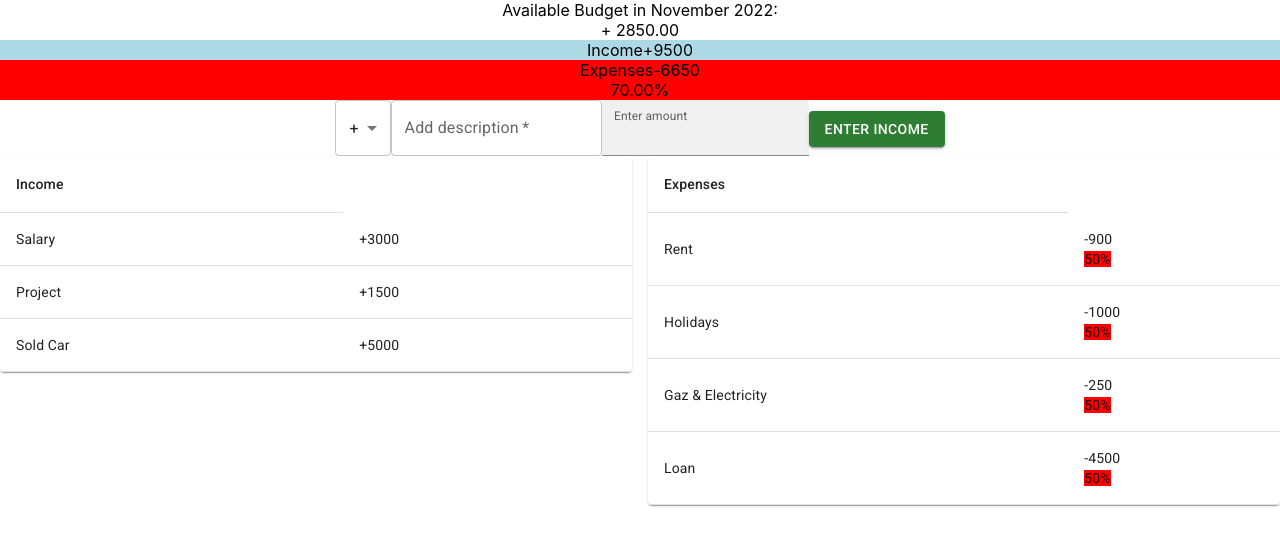
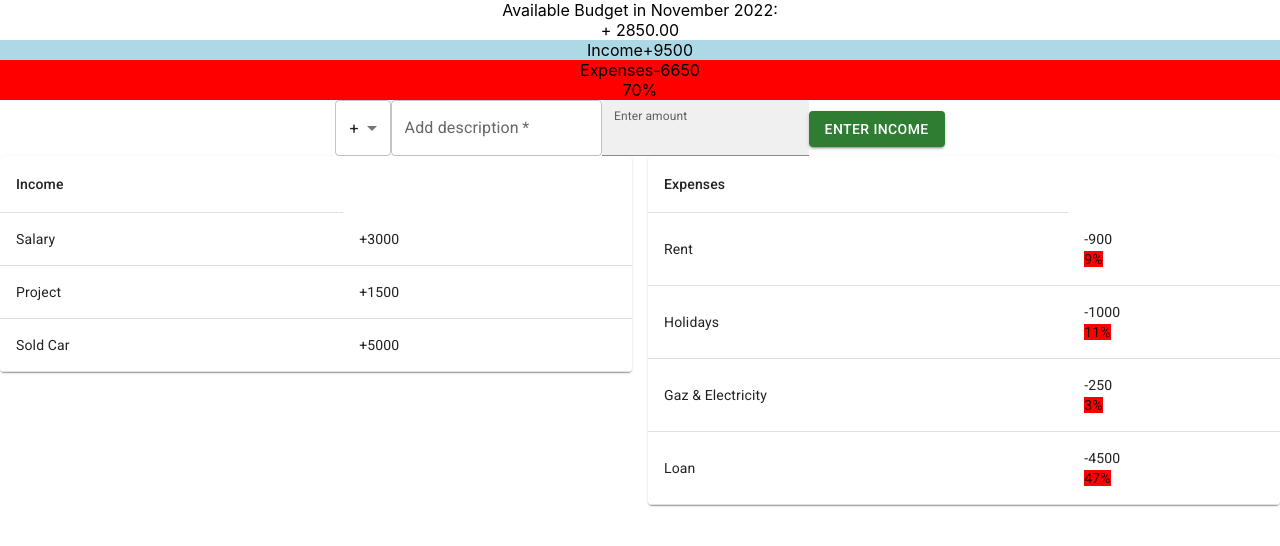
Before and after one commit to DC989/reactbudgetapp, a React (Create React App) app: page / in a window 1280 px wide. Shown: the top 546 px of the page. Built offline with nearby package versions, Linux system fonts and the light colour scheme.

Commit message:
incomeSpentPercentagePerExpense and local storage added.

```diff
--- a/src/components/App.jsx
+++ b/src/components/App.jsx
@@ -1,4 +1,4 @@
-import { useState } from "react";
+import { useState, useEffect } from "react";
 import Grid from "@mui/material/Grid";
 import MenuItem from "@mui/material/MenuItem";
 import Button from "@mui/material/Button";
@@ -11,23 +11,24 @@ import "../styles/App.css";
 
 import {
   getMonthAndYear,
-  listOfIncome,
-  listOfExpenses,
+  fakeListOfIncome,
+  fakeListOfExpenses,
 } from "../utils/helpers";
 
 function App() {
-  const [incomeTransactions, setIncomeTransactions] = useState(listOfIncome);
-  const [expenseTransactions, setExpenseTransactions] =
-    useState(listOfExpenses);
+  const [incomeTransactions, setIncomeTransactions] = useState(
+    localStorage.getItem("listOfIncome")
+      ? JSON.parse(localStorage.getItem("listOfIncome"))
+      : fakeListOfIncome
+  );
+  const [expenseTransactions, setExpenseTransactions] = useState(
+    localStorage.getItem("listOfExpenses")
+      ? JSON.parse(localStorage.getItem("listOfExpenses"))
+      : fakeListOfExpenses
+  );
   const [entryType, setEntryType] = useState(1);
   const [entryDescription, setEntryDescription] = useState("");
   const [entryAmount, setEntryAmount] = useState("");
-
-  /* const [entry, setEntry] = useState({
-    type: 1,
-    description: "",
-    amount: "",
-  }); */
 
   const { month, year } = getMonthAndYear();
 
@@ -53,9 +54,15 @@ function App() {
 
   const availableBudget = getIncomeTotal() - getExpenseTotal();
 
-  const incomeSpentPercentage = () => {
+  const incomeSpentPercentageTotal = () => {
     return getIncomeTotal() > 0
-      ? `${((getExpenseTotal() / getIncomeTotal()) * 100).toFixed(2)}%`
+      ? `${Math.round((getExpenseTotal() / getIncomeTotal()) * 100)}%`
+      : "There is no income";
+  };
+
+  const incomeSpentPercentagePerExpense = (amount) => {
+    return getIncomeTotal() > 0
+      ? `${Math.round((amount / getIncomeTotal()) * 100)}%`
       : "There is no income";
   };
 
@@ -90,8 +97,6 @@ function App() {
   };
 
   const deleteTransaction = (key, type) => {
-    console.log(key);
-
     if (type === "income") {
       setIncomeTransactions((prevState) => {
         prevState = prevState.slice(0, key).concat(prevState.slice(key + 1));
@@ -104,6 +109,20 @@ function App() {
       });
     }
   };
+
+  useEffect(() => {
+    if (typeof Storage !== "undefined") {
+      localStorage.setItem("listOfIncome", JSON.stringify(incomeTransactions));
+      localStorage.setItem(
+        "listOfExpenses",
+        JSON.stringify(expenseTransactions)
+      );
+
+      console.log("Successfully read from local storage.");
+    } else {
+      alert("Sorry, your crappy browser does not support Web Storage...");
+    }
+  }, [incomeTransactions, expenseTransactions]);
 
   return (
     <div className="App">
@@ -130,7 +149,7 @@ function App() {
             <span>
               -{getExpenseTotal()}
               <br />
-              <span>{incomeSpentPercentage()}</span>
+              <span>{incomeSpentPercentageTotal()}</span>
             </span>
           </div>
         </div>
@@ -194,6 +213,7 @@ function App() {
             transactions={expenseTransactions}
             type="Expenses"
             deleteTransaction={deleteTransaction}
+            incomeSpentPercentagePerExpense={incomeSpentPercentagePerExpense}
           />
         </Grid>
       </Grid>
--- a/src/components/TransactionsList.jsx
+++ b/src/components/TransactionsList.jsx
@@ -11,6 +11,7 @@ export default function TransactionsList({
   transactions,
   type,
   deleteTransaction,
+  incomeSpentPercentagePerExpense,
 }) {
   return (
     <TableContainer component={Paper}>
@@ -61,7 +62,9 @@ export default function TransactionsList({
                     <TableCell style={{ position: "relative" }}>
                       -{transaction.amount}
                       <br />
-                      <span style={{ backgroundColor: "red" }}>50%</span>
+                      <span style={{ backgroundColor: "red" }}>
+                        {incomeSpentPercentagePerExpense(transaction.amount)}
+                      </span>
                       <CancelIcon
                         onClick={() =>
                           deleteTransaction(index, transaction.type)
--- a/src/utils/helpers.js
+++ b/src/utils/helpers.js
@@ -21,7 +21,7 @@ export function getMonthAndYear() {
   return { month, year };
 }
 
-export const listOfIncome = [
+export const fakeListOfIncome = [
   {
     type: "income",
     description: "Salary",
@@ -39,7 +39,7 @@ export const listOfIncome = [
   },
 ];
 
-export const listOfExpenses = [
+export const fakeListOfExpenses = [
   {
     type: "expense",
     description: "Rent",
```
